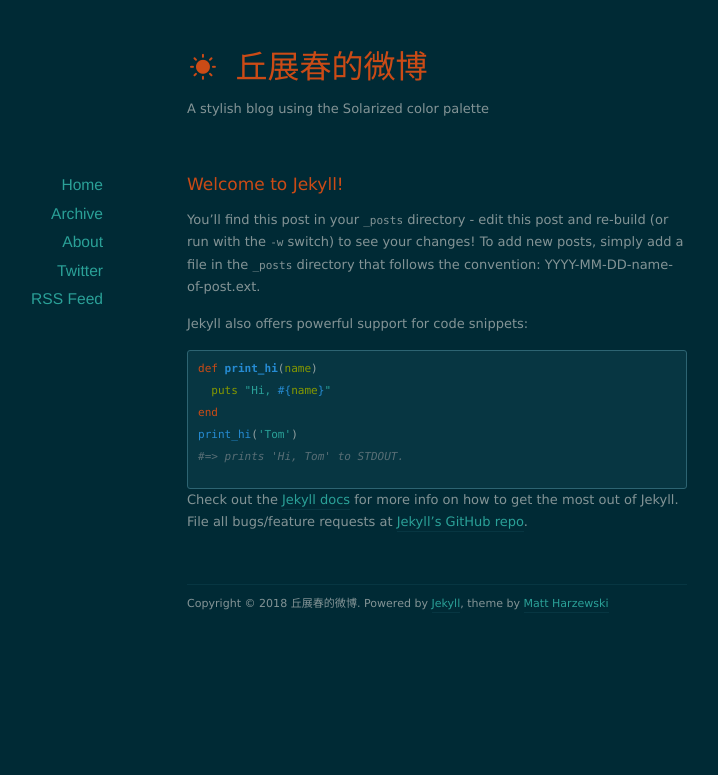
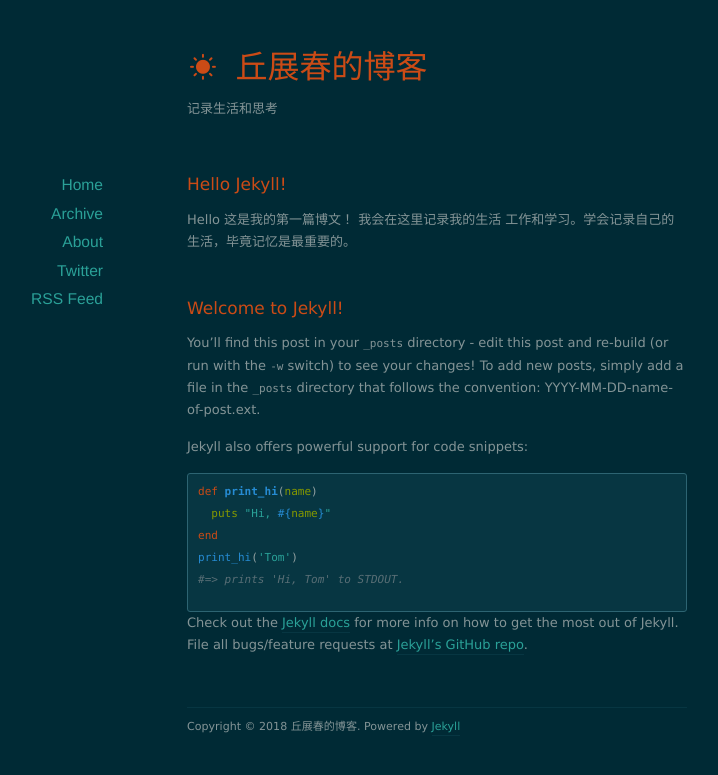
Before and after one commit to q1289845170/blog, a Jekyll site: the page built from index.html, in a window 1280 px wide. Shown: the top 775 px of the page, without its empty margins (203-921 px from the left). Built offline with Jekyll 4.4.1, drawn with Linux system fonts in a browser that asks for light colours; nearby versions of some CDN libraries; the list of posts is cut into pages by our own code.

Commit message:
更新第一篇博文

```diff
--- a/_config.yml
+++ b/_config.yml
@@ -1,6 +1,6 @@
-name: 丘展春的微博
-url: http:// .org
-description: A stylish blog using the Solarized color palette
+name: 丘展春的博客
+url: http://0x07.life
+description: 记录生活和思考
 
 permalink: /:year/:month/:day/:title/
 paginate: 10
--- a/_layouts/default.html
+++ b/_layouts/default.html
@@ -55,7 +55,7 @@
 
 
   <footer id="footer">
-    <p class="copyright">Copyright &copy; {{ site.time | date: '%Y' }} {{ site.name }}. Powered by <a href="http://jekyllrb.com">Jekyll</a>, theme by <a href="http://www.webmaster-source.com">Matt Harzewski</a></p>
+    <p class="copyright">Copyright &copy; {{ site.time | date: '%Y' }} {{ site.name }}. Powered by <a href="http://jekyllrb.com">Jekyll</a></p>
   </footer>
 
 
--- /dev/null
+++ b/_posts/2018-01-07-hello-jekyll .markdown
@@ -0,0 +1,9 @@
+---
+layout: post
+title:  "Hello Jekyll!"
+date:   2018-01-07 17:20:25
+categories: life
+---
+
+Hello 这是我的第一篇博文！
+我会在这里记录我的生活 工作和学习。学会记录自己的生活，毕竟记忆是最重要的。
--- a/index.html
+++ b/index.html
@@ -1,6 +1,6 @@
 ---
 layout: default
-title: Solar Theme
+title: 丘展春的博客
 ---
 
 {% for post in paginator.posts %}
```
